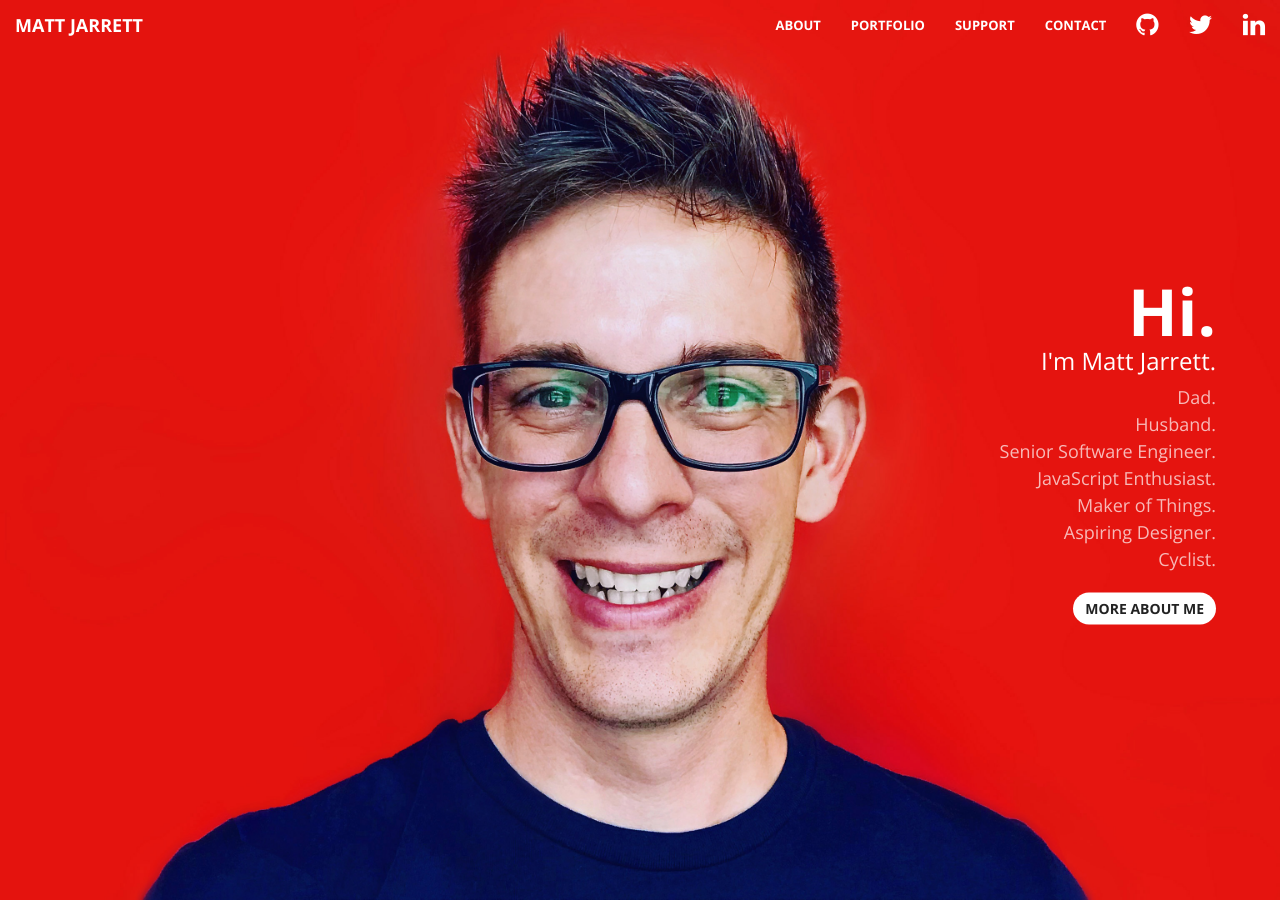
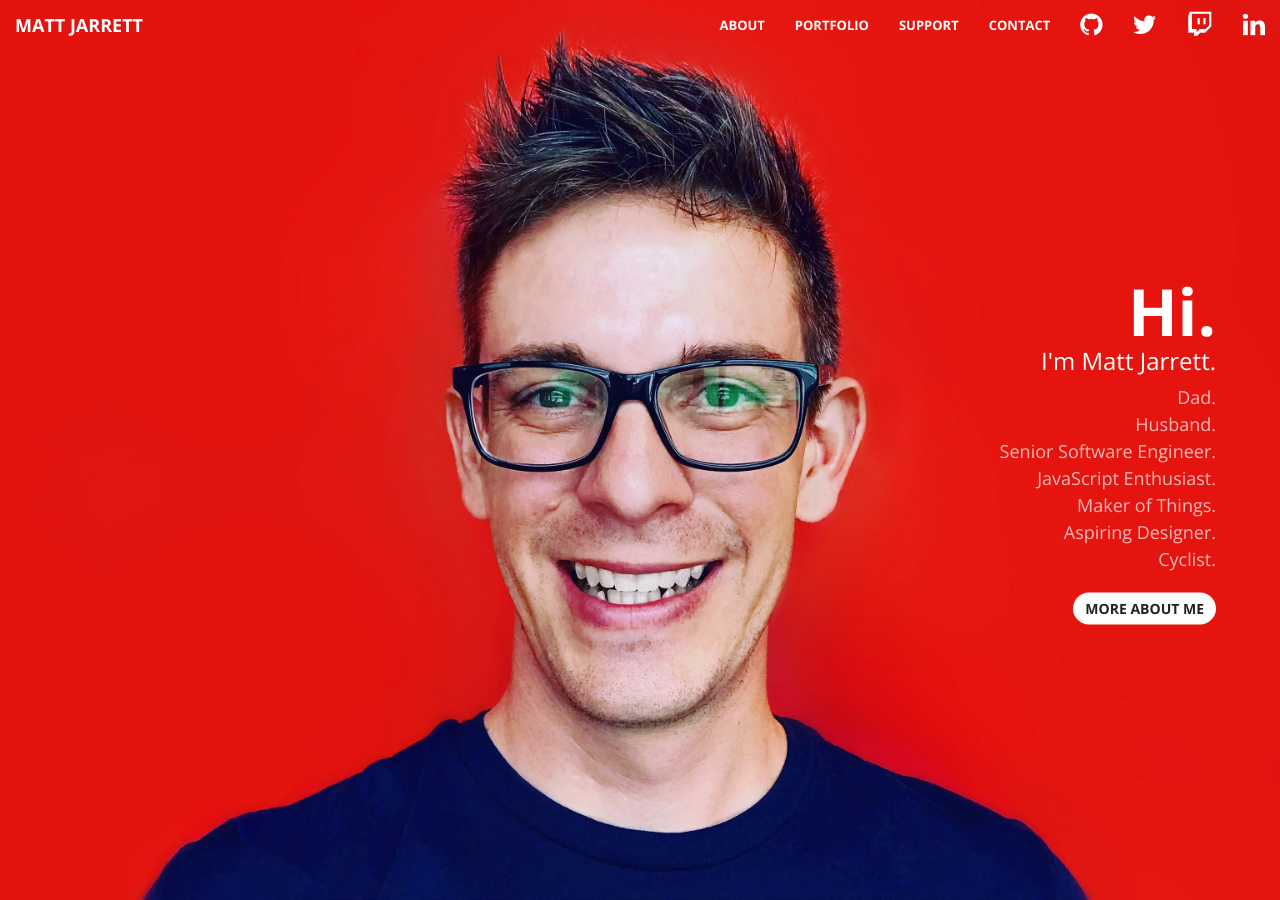
Before and after one commit to cujarrett/cujarrett.github.io, a Jekyll site: the page built from index.html, in a window 1280 px wide and 900 px high. Built offline with Jekyll 4.4.1, drawn with Linux system fonts in a browser that asks for light colours; Markdown is read by kramdown in place of the engine named in the settings.

Commit message:
feat: adds twitch :rocket:

```diff
--- a/_config.yml
+++ b/_config.yml
@@ -7,6 +7,7 @@ url: "" # the base hostname & protocol for your site
 
 twitter_username: cujarrett
 github_username: cujarrett
+twitch_username: cujarrett
 
 # Build settings
 markdown: cujarrett
--- a/_includes/nav.html
+++ b/_includes/nav.html
@@ -33,6 +33,9 @@
           <a style="padding-top:12px;" href="https://twitter.com/cujarrett"><i class="fa fa-2x fa-twitter ext-primary"></i></a>
         </li>
         <li>
+          <a style="padding-top:12px;" href="https://twitch.tv/cujarrett"><i class="fa fa-2x fa-twitch ext-primary"></i></a>
+        </li>
+        <li>
           <a style="padding-top:12px;" href="https://www.linkedin.com/in/matt-jarrett-303a75144/"><i class="fa fa-2x fa-linkedin ext-primary"></i></a>
         </li>
       </ul>
```
